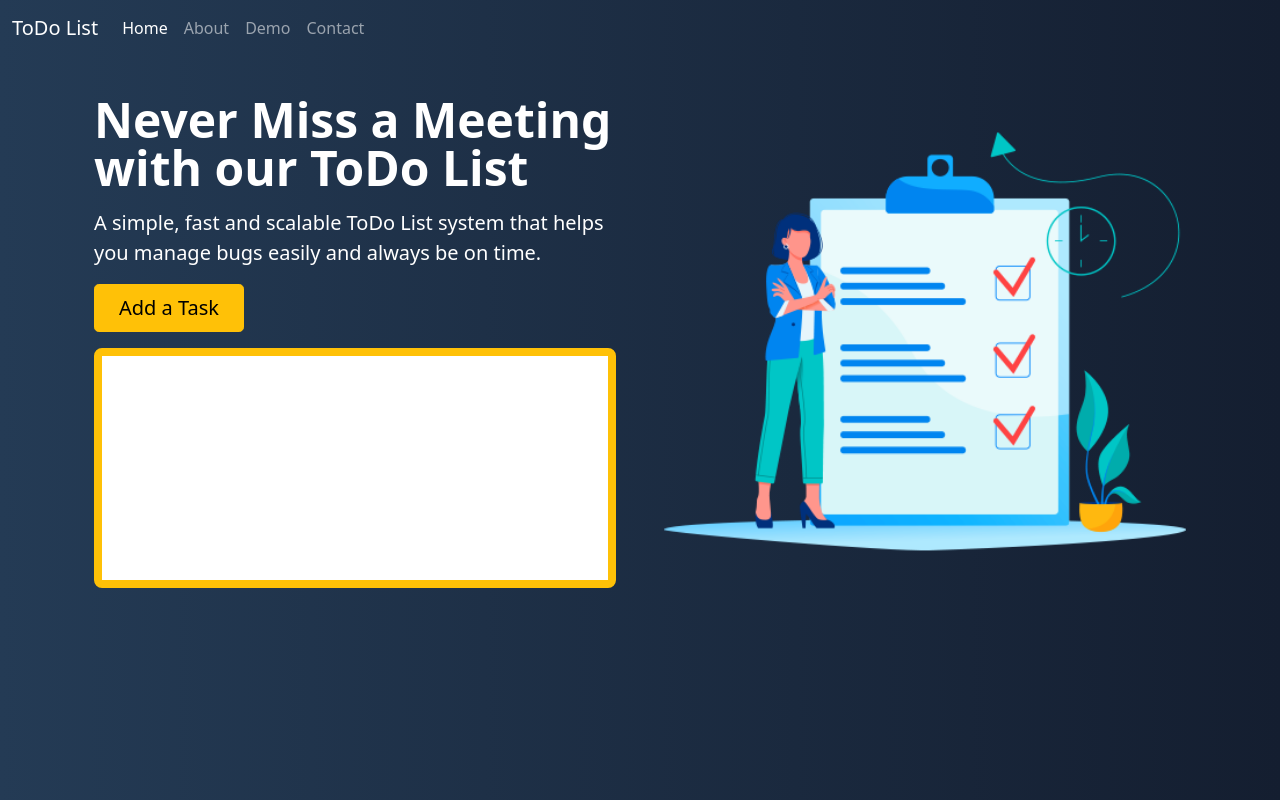
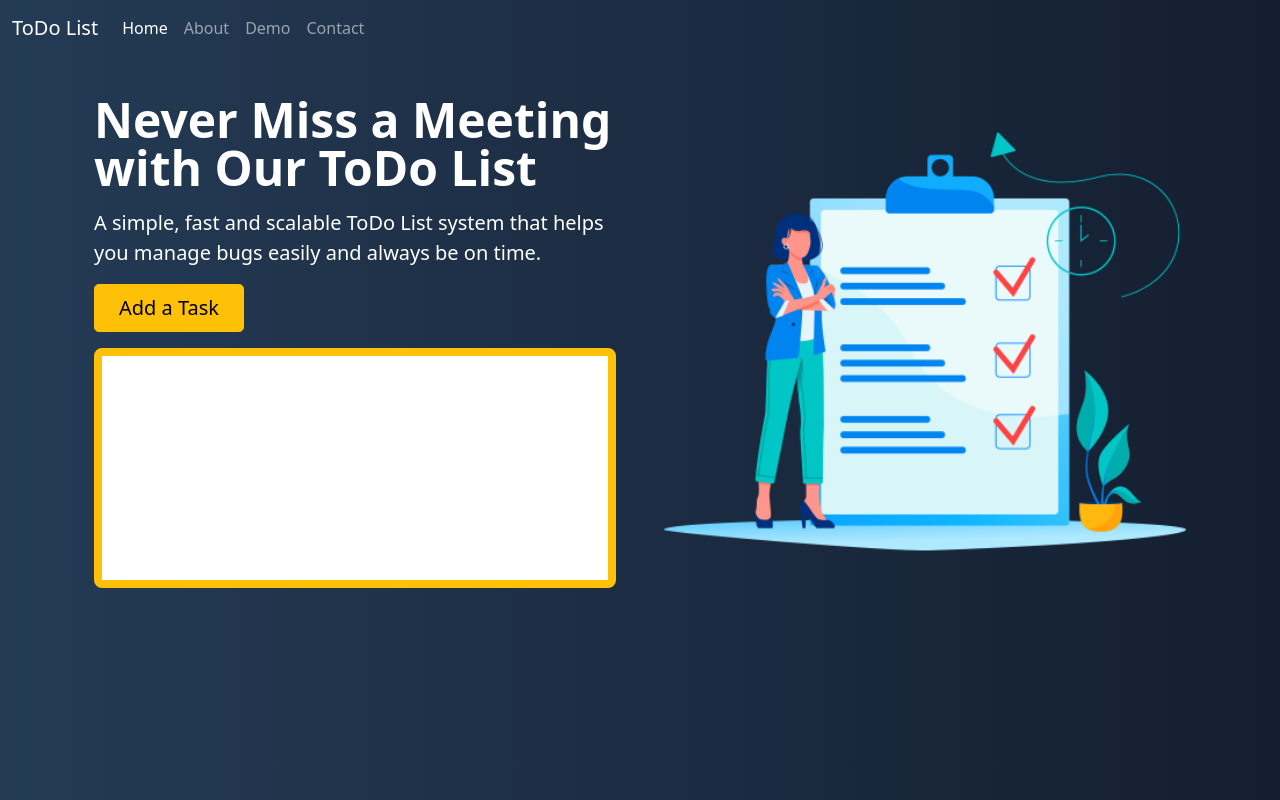
Before and after one commit to nodensera/todo-list, a plain HTML site: page index.html in a window 1280 px wide. Drawn offline with nearby package versions, Linux system fonts and the light colour scheme.

Commit message:
typos fixed

```diff
--- a/index.html
+++ b/index.html
@@ -50,7 +50,7 @@
                         height="500" loading="lazy">
                 </div>
                 <div class="col-lg-6">
-                    <h1 class="display-5 fw-bold lh-1 mb-3">Never Miss a Meeting with our ToDo List</h1>
+                    <h1 class="display-5 fw-bold lh-1 mb-3">Never Miss a Meeting with Our ToDo List</h1>
                     <p class="lead">A simple, fast and scalable ToDo List system that helps you manage bugs easily
                         and always be on time.
                     </p>
```
